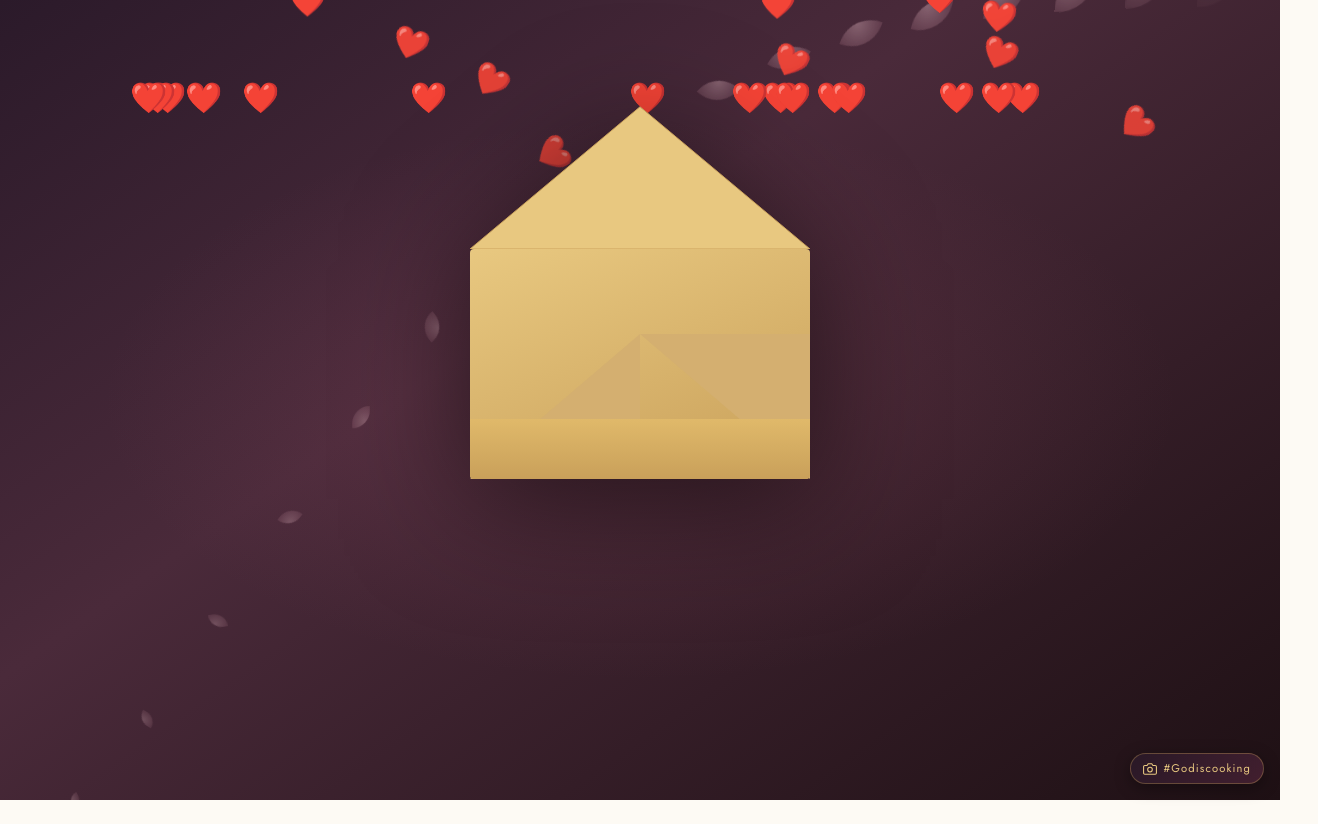
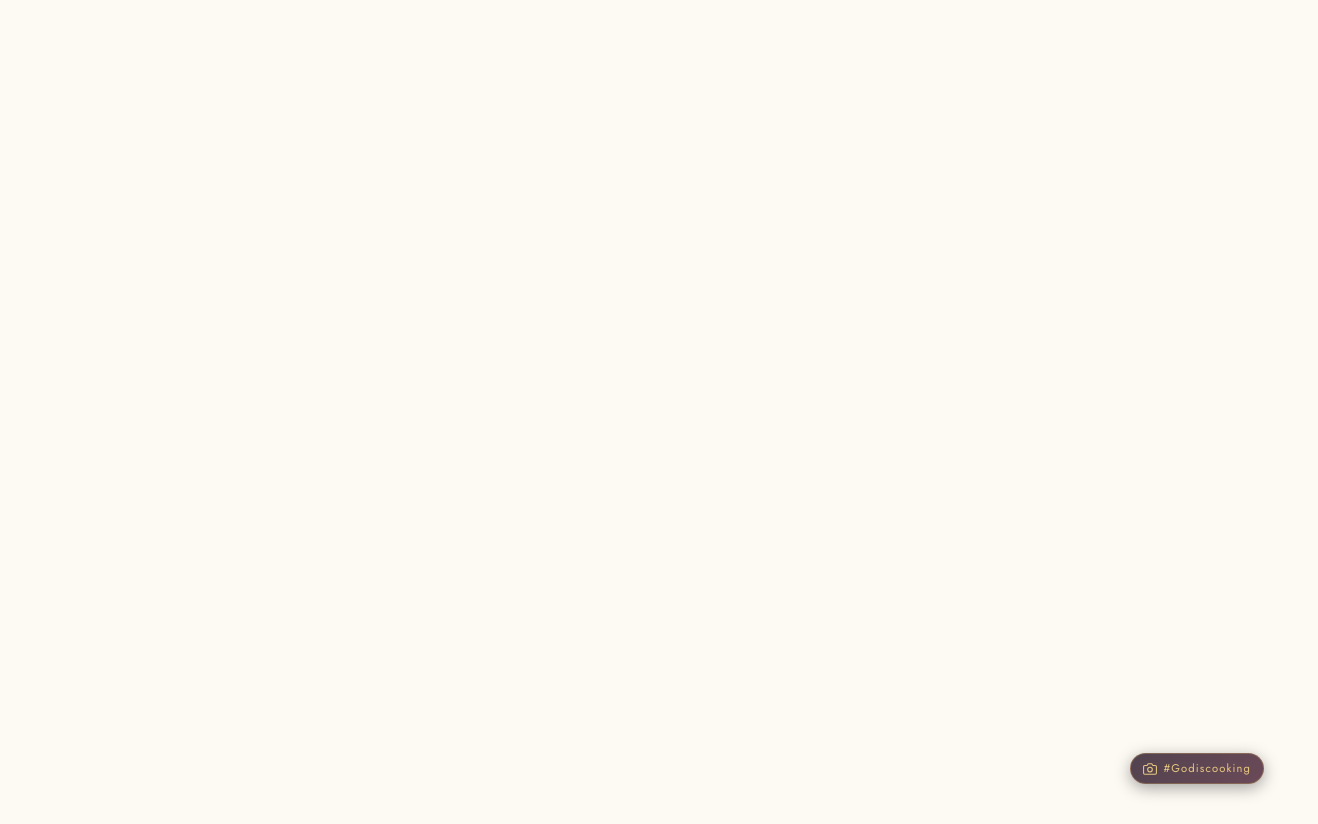
Before and after one commit to Trilly-1/wedding-site, a React (Vite) app: page / in a window 1280 px wide. Shown: the whole page, 1318 px wide, since content can reach past the window. Before the commit the page ends 800 px from the top, so only its background shows below. Built offline with nearby package versions, Linux system fonts and the light colour scheme; a web font is replaced by a local one.

Commit message:
🎊 Auto-play now transitions directly to main page when avatars clap + hearts fall

```diff
--- a/src/components/EnvelopeIntro.jsx
+++ b/src/components/EnvelopeIntro.jsx
@@ -187,21 +187,22 @@ export default function EnvelopeIntro({ onEnter }) {
   useEffect(() => {
     if (stage === 'idle') {
       const timer1 = setTimeout(() => {
-        // After avatars move and clap (4.6s), trigger envelope opening
+        // After avatars clap (at 4.6s), show hearts and start transition
         setShowFireworks(true)
-        setStage('flap-opening')
+        setLeaving(true)
       }, 4600)
 
       const timer2 = setTimeout(() => {
-        setStage('cards-rising')
-      }, 5550)
+        // After fade out animation, go to main page
+        onEnter()
+      }, 5500)
 
       return () => {
         clearTimeout(timer1)
         clearTimeout(timer2)
       }
     }
-  }, [stage])
+  }, [stage, onEnter])
 
   const handleEnvelopeClick = () => {
     if (stage !== 'idle') return
@@ -244,7 +245,7 @@ export default function EnvelopeIntro({ onEnter }) {
 
       {/* ✨ ANIMATED AVATARS - Auto-play sequence ✨ */}
       {stage === 'idle' && (
-        <div className="absolute inset-0 z-40 flex items-center justify-center pointer-events-none">
+        <div className="absolute inset-0 z-40 flex items-center justify-center pointer-events-none" style={{ opacity: leaving ? 0 : 1, transition: 'opacity 0.7s ease' }}>
           {/* LEFT AVATAR - Timothy */}
           <div className="absolute animate-fly-in-left animate-move-to-center-left animate-clap-left hidden md:block" style={{ animationDelay: '0s' }}>
             <div className="relative w-48 h-48 mx-auto animate-float">
@@ -305,8 +306,8 @@ export default function EnvelopeIntro({ onEnter }) {
         </div>
       )}
 
-      {/* ✨ FALLING HEARTS - Show on clap ✨ */}
-      {showFireworks && stage !== 'idle' && (
+      {/* ✨ FALLING HEARTS - Show during clap & transition ✨ */}
+      {showFireworks && (
         <>
           {/* Falling hearts */}
           {[...Array(25)].map((_, i) => (
@@ -328,7 +329,7 @@ export default function EnvelopeIntro({ onEnter }) {
       )}
 
       {/* Top tagline */}
-      <p className={`font-body text-[0.7rem] tracking-[0.4em] uppercase text-gold/60 mb-6 transition-opacity duration-500 ${flapOpen ? 'opacity-0' : 'opacity-100'}`}>
+      <p className={`font-body text-[0.7rem] tracking-[0.4em] uppercase text-gold/60 mb-6 transition-opacity duration-500 ${showFireworks ? 'opacity-0' : 'opacity-100'}`}>
         You have a message
       </p>
 
@@ -339,7 +340,7 @@ export default function EnvelopeIntro({ onEnter }) {
         envelope sits at the BOTTOM. When cardsRising the box grows upward
         via padding-top, keeping the viewport centred on the envelope.
       */}
-      <div style={{ position: 'relative', width: '360px' }}>
+      <div style={{ position: 'relative', width: '360px', opacity: showFireworks ? 0 : 1, transition: 'opacity 0.5s ease' }}>
 
         {/* Card fan — appears above envelope */}
         <div
```
